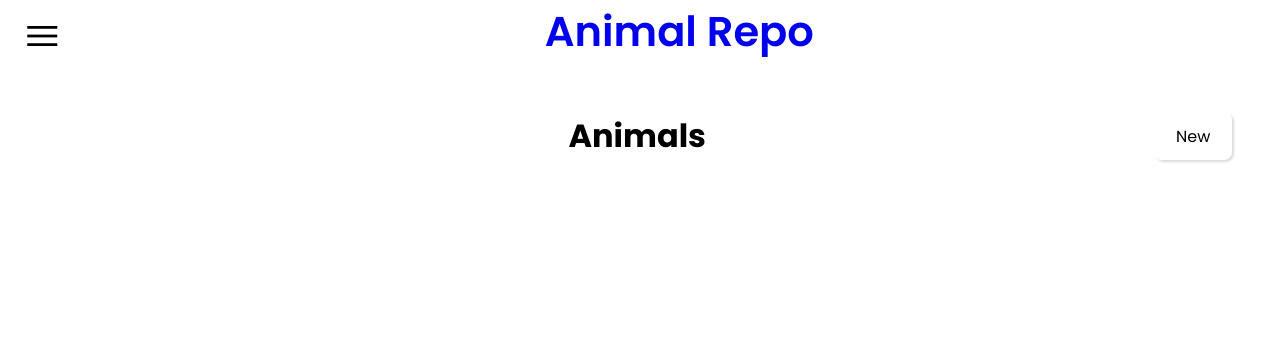
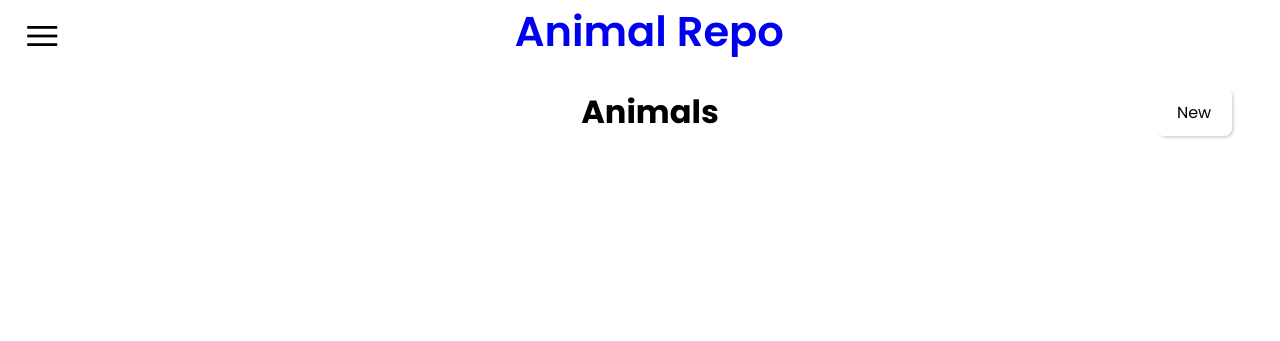
Before and after one commit to TobyJWalker/go-animal-repo, a Python web app: template templates/index.html in a window 1280 px wide. Shown: the top 341 px of the page. Run offline with Jinja, Linux system fonts and the light colour scheme; the template is opened without the code that fills it, so the values that code supplies are empty.

Commit message:
improved header formatting

```diff
--- a/static/css/styles.css
+++ b/static/css/styles.css
@@ -56,6 +56,7 @@ body.menu-open .navbar{
     text-align: center;
     width: 100%;
     margin-bottom: 10px;
+    padding-right: 7.5vh;
 }
 
 .logo a{
@@ -135,7 +136,7 @@ body.menu-open .navbar{
     align-items: center;
     height: 80px;
     padding: 15px 0;
-    margin-top: 12vh;
+    margin-top: 9vh;
 }
 
 .header{
@@ -145,7 +146,8 @@ body.menu-open .navbar{
     text-align: center;
     align-self: center;
     justify-content: center;
-    margin-left: 7.5rem;
+    margin-left: 9rem;
+    font-size: 2vh;
 }
 
 #new-animal{
@@ -327,7 +329,7 @@ body.menu-open .navbar{
     width: 100%;
     height: 100vh;
     z-index: 1;
-    margin-top: 5vh;
+    margin-top: 9vh;
 }
 
 .container{
```
